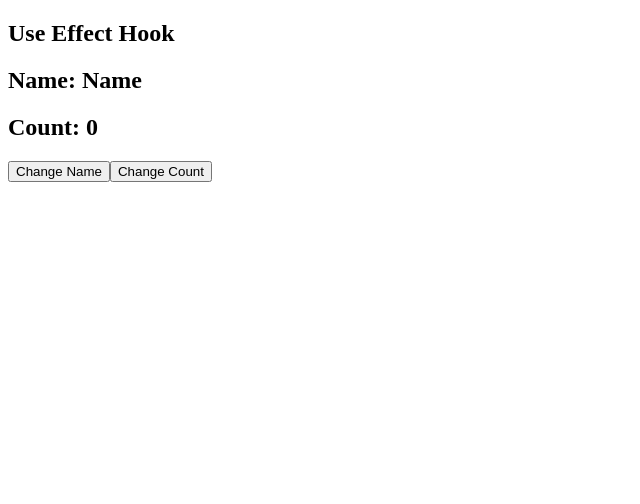
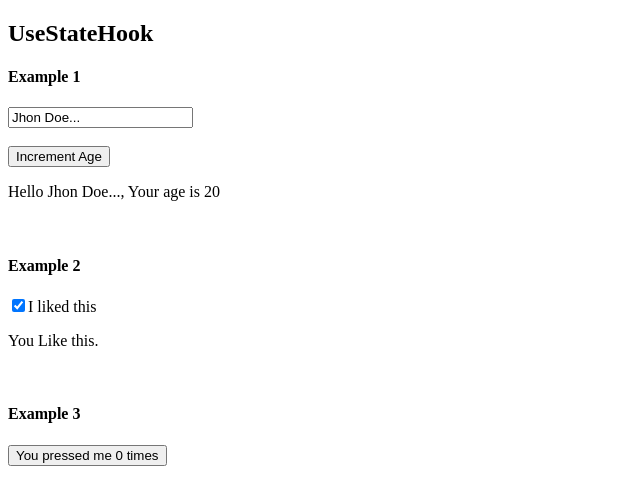
Before and after one commit to Asad-Yaqob/MyFirstReactProject, a React (Vite) app: page / in a window 1280 px wide. Shown: the top 504 px of the page, without its empty margins (0-640 px from the left). Built offline with nearby package versions, Linux system fonts and the light colour scheme.

Commit message:
practice-useState

```diff
--- a/src/App.jsx
+++ b/src/App.jsx
@@ -1,5 +1,6 @@
 import React from "react";
 import  UseEffectHook from "./UseEffectHook";
+import { UseStateHook } from "./UseStateHook";
 
 const App = () => {
   // let [count, setCount] = useState(0);
@@ -9,7 +10,8 @@ const App = () => {
     <h2>Count: {count}</h2>
     <button onClick={() => setCount(count++)}>Counter</button>
      */}
-     <UseEffectHook />
+     {/* <UseEffectHook /> */}
+     <UseStateHook />
      </>
   )
 }
--- /dev/null
+++ b/src/UseStateHook.jsx
@@ -0,0 +1,32 @@
+import React from 'react'
+import { useState } from 'react';
+
+export const UseStateHook = () => {
+    const [name, setName] = useState("Jhon Doe...");
+    const [age, setAge] = useState(20);
+    const [like, setLike] = useState(true);
+    const [count, setCount] = useState(0);
+
+   let  handleChange = (e) => setLike(e.target.checked);
+  return (
+    <>
+    <h2>UseStateHook</h2>
+    <h4>Example 1</h4>
+    <input  value={name} onChange = {e => setName(e.target.value) }  />
+    <br />
+    <br />
+    <button onClick={() => setAge(age + 1)}>Increment Age</button>
+    <p>Hello {name}, Your age is {age}</p>
+    <br />
+    <h4>Example 2</h4>
+    <label>
+    <input type="checkbox" checked={like} onChange={handleChange} />
+    I liked this
+    </label>
+    <p>You {like ? "Like" : "did not like" } this.</p>
+    <br />
+    <h4>Example 3</h4>
+    <button onClick={() => setCount(a => a + 1)}>You pressed me {count} times</button>
+    </>
+  )
+}
```
